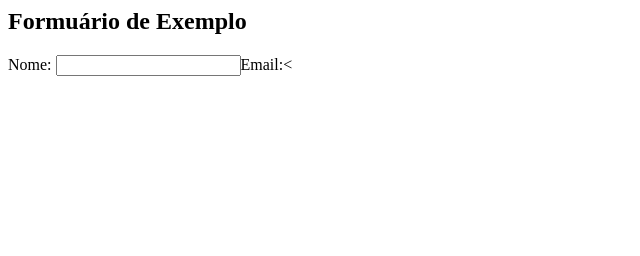
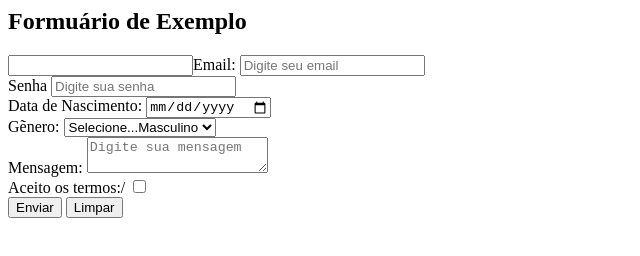
Before and after one commit to IFTP-DesenvolvimentoWeb/introdu-o-ao-html-rayycoimbra, a plain HTML site: page formularios.html in a window 1280 px wide. Shown: the whole page, without its empty margins (0-640 px from the left). Drawn offline with Linux system fonts and the light colour scheme.

Commit message:
aula 04/06/2025

```diff
--- a/formularios.html
+++ b/formularios.html
@@ -9,10 +9,38 @@
     <forme>
         <h2>Formuário de Exemplo</h2>
         <div class="form-group">
-            <label for="nome">Nome:</label>
-            <input type="email">Email:<
-        </div>
-    </forme>
-</body>
-</head></html>
-</DOCTYPE>
+            <input type="email">Email:</label>
+            <input type="email" id="email" name="email" placeholder="Digite seu email" required>
+            </div>
+            <div class="form-grupo">
+                <label for="Senha">Senha</label>
+                <input type=" password" id="senha" name="senha" placeholder="Digite sua senha" required>
+                    </div>
+                    <div class="form-grupo">
+                    <label for="data_nascimento">Data de Nascimento:</label>
+                    <input type="date" id="data_nascimento" reequired>
+                    </div>
+                </div class="form-grupo">
+                <label for="genero">Gẽnero:</label>
+                <select id="genero" name="genro">
+                    <option value="">Selecione...</option"
+                    <option value="masculino">Masculino</option>
+                    <option value="feminino">Feminino</option>
+                    <option value="outro"></option>
+                </select>
+            </div>
+            <div class="form-grupo">
+                <label for="'mensagem">Mensagem:</label>
+                <textarea id="mensagem" name="mensagem" placeholder="Digite sua mensagem"></textarea>
+
+            </div>
+            <div class="form-grupo">
+                <label for="aceito_termos">Aceito os termos:/</label>
+                <input type="checkbox" id="aceito_termos" name="aceita_termos" required>
+            </div>
+            <button type="subnit">Enviar</button>
+            <button type="reset">Limpar</button>
+
+        </form>
+    </body>
+    </html>
```
Also changed, not shown: home.html (added, +32 -0 lines).
